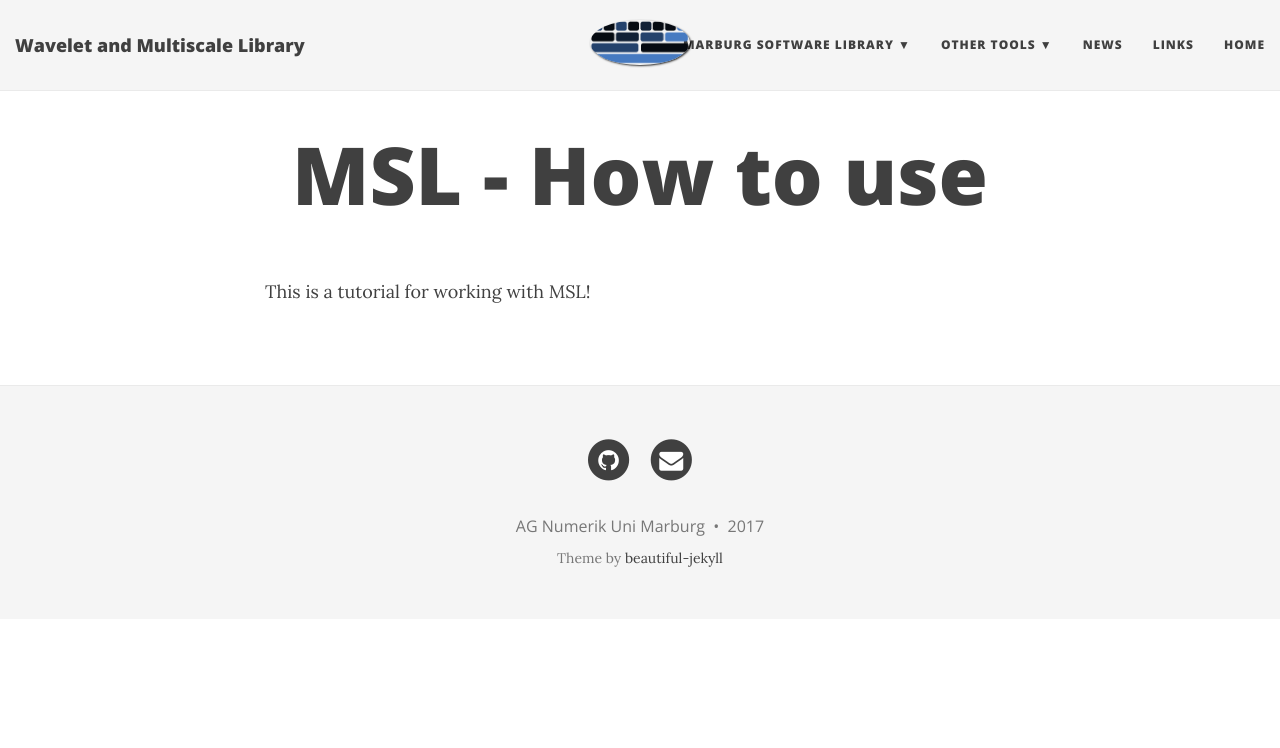
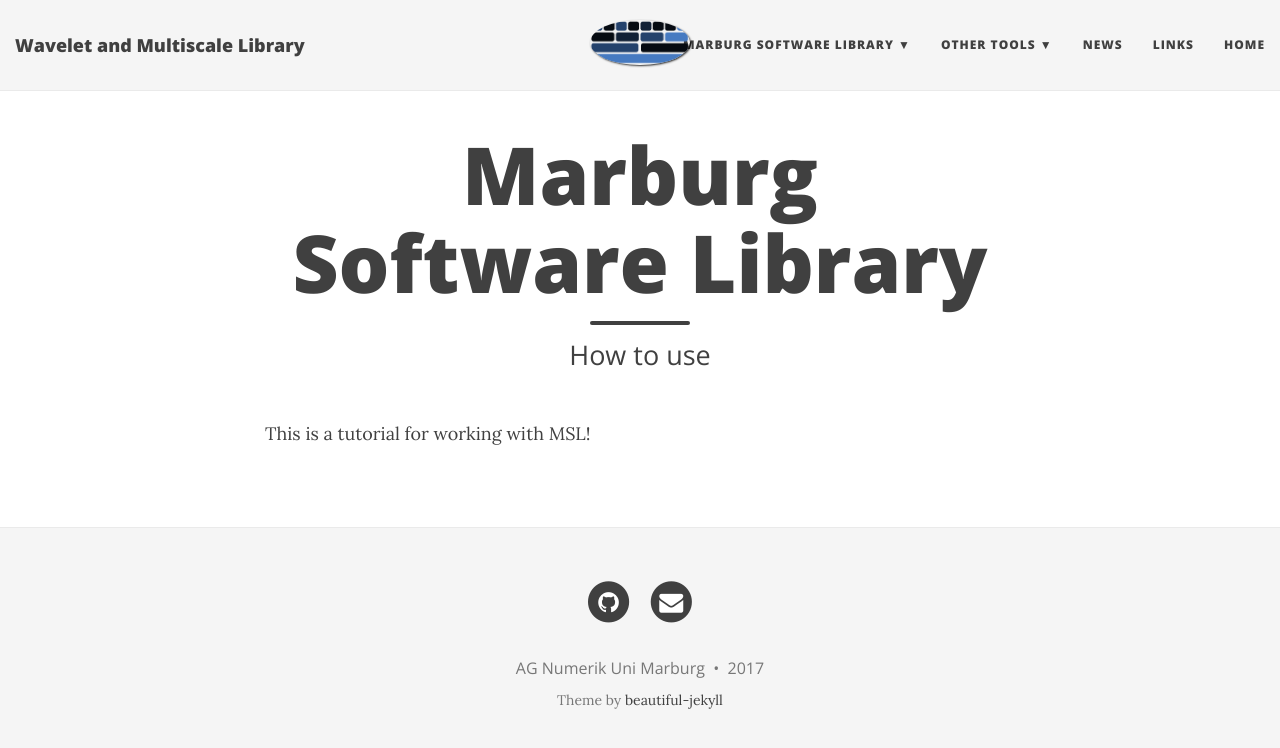
Before and after one commit to agnumerikunimarburg/agnumerikunimarburg.github.io, a Jekyll site: the page built from howto.md, in a window 1280 px wide. Shown: the top 748 px of the page. Built offline with Jekyll 4.4.1, drawn with Linux system fonts in a browser that asks for light colours; nearby versions of some CDN libraries.

Commit message:
Updated howto.md

```diff
--- a/howto.md
+++ b/howto.md
@@ -1,6 +1,8 @@
 ---
 layout: page
-title: MSL - How to use
+title: Marburg Software Library
+published: true
+subtitle: How to use
 ---
 
 This is a tutorial for working with MSL!
```
